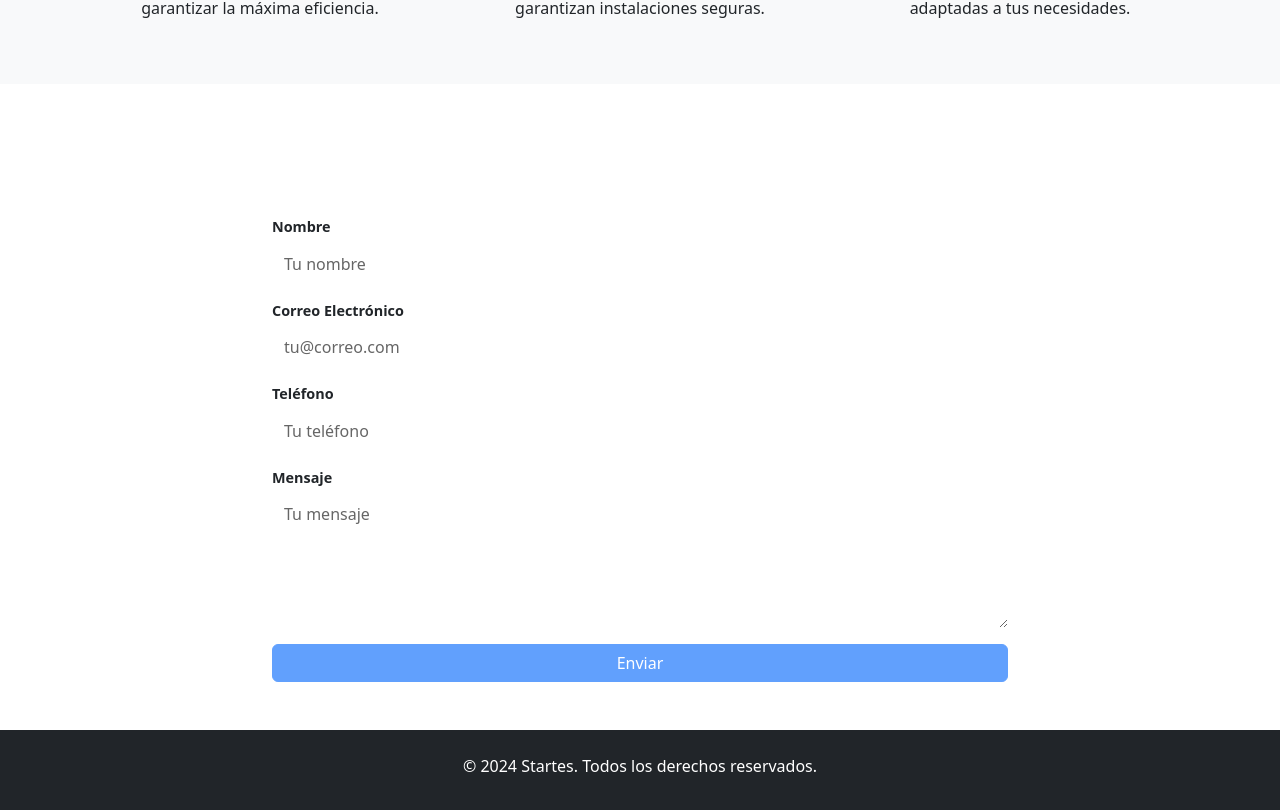
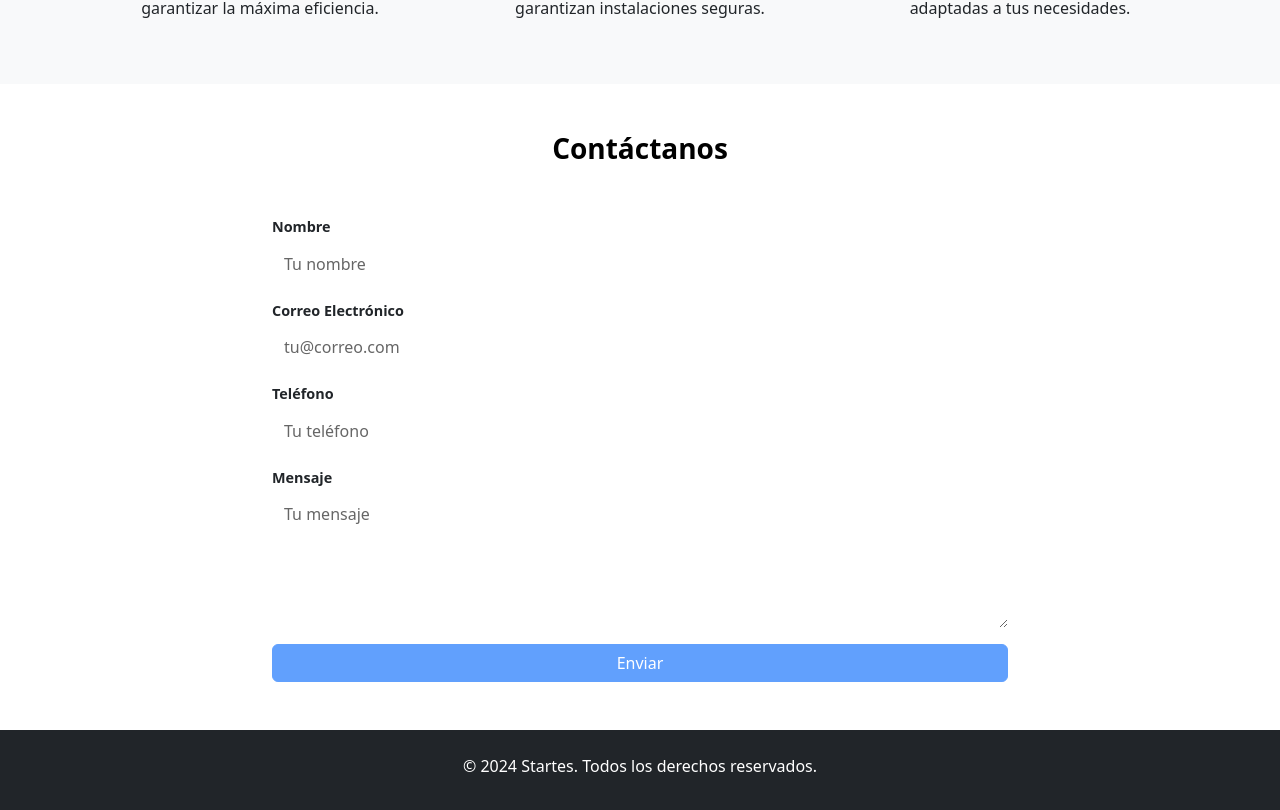
Before and after one commit to CarlosGorostiaga/startes, an Angular app: page / in a window 1280 px wide. Shown: the part 1158-1968 px from the top of the page. Built offline with nearby package versions, Linux system fonts and the light colour scheme.

Commit message:
Cambio de color contactanos

```diff
--- a/src/app/pages/home/home.component.html
+++ b/src/app/pages/home/home.component.html
@@ -99,7 +99,7 @@
 <!-- Contact Section -->
 <section id="contact" class="py-5">
   <div class="container">
-    <h3 class="text-center mb-5">Contáctanos</h3>
+    <h3 class="text-center mb-5 text-black">Contáctanos</h3>
     <div class="row justify-content-center">
       <div class="col-md-8">
         <form (ngSubmit)="onSubmit()" #contactForm="ngForm" novalidate>
```
